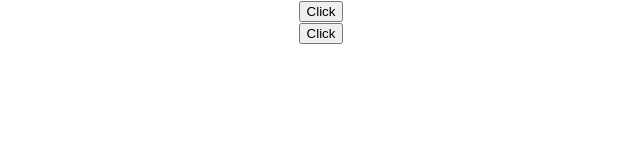
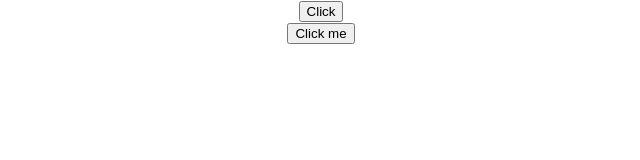
Before and after one commit to SureshCS-50/hello-react, a React (Create React App) app: page / in a window 1280 px wide. Shown: the top 160 px of the page, without its empty margins (319-959 px from the left). Built offline with nearby package versions, Linux system fonts and the light colour scheme.

Commit message:
adds click event in class component 2

```diff
--- a/src/components/ClassClick.js
+++ b/src/components/ClassClick.js
@@ -1,6 +1,6 @@
 import React, { Component } from 'react'
 
-export class ClassClick extends Component {
+class ClassClick extends Component {
 
   clickEvent(){
     console.log('Button Clicked');
@@ -9,7 +9,7 @@ export class ClassClick extends Component {
   render() {
     return (
       <div>
-        <button onClick={this.clickEvent}>Click</button>
+        <button onClick={this.clickEvent}>Click me</button>
       </div>
     )
   }
```
